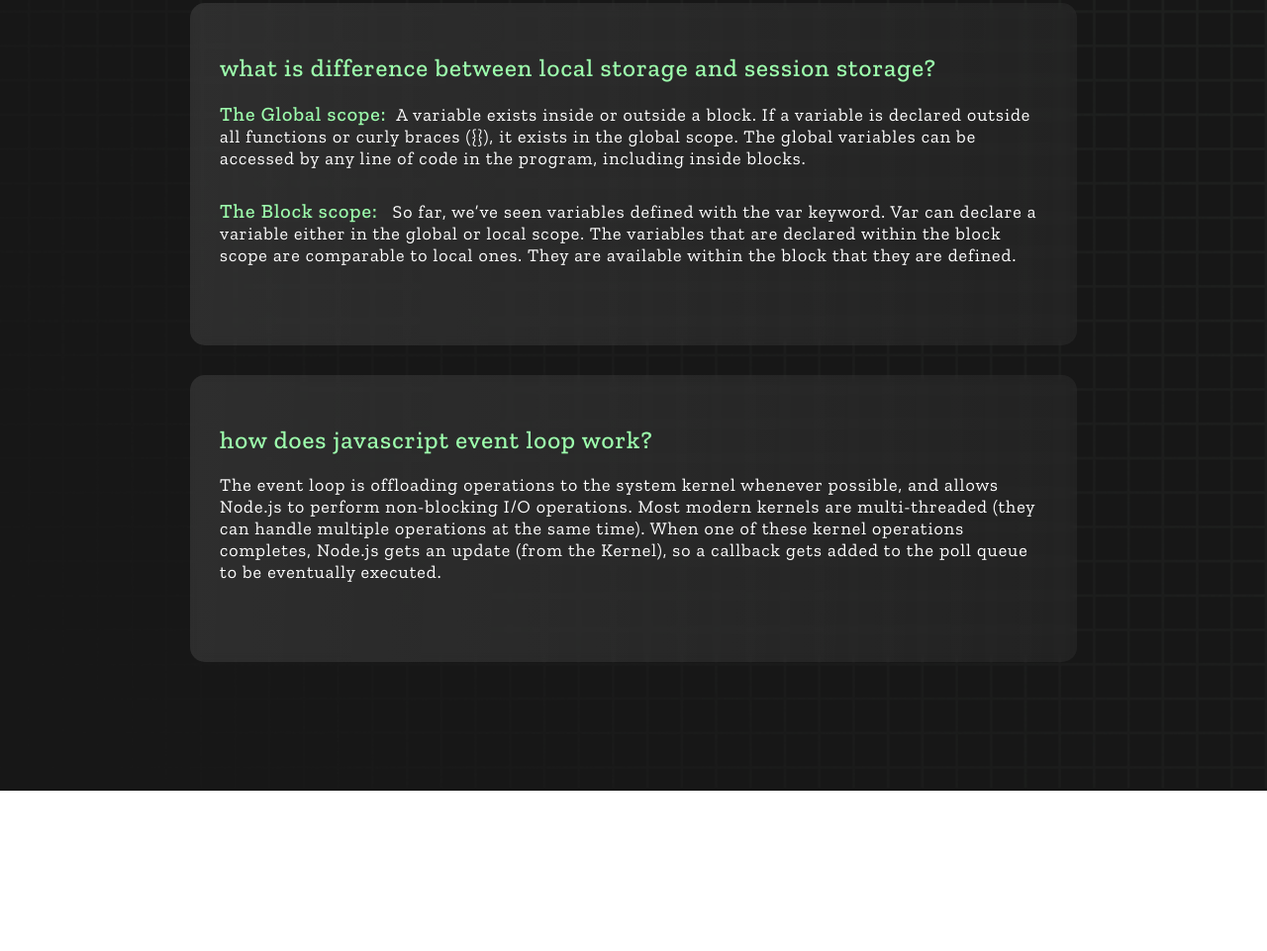
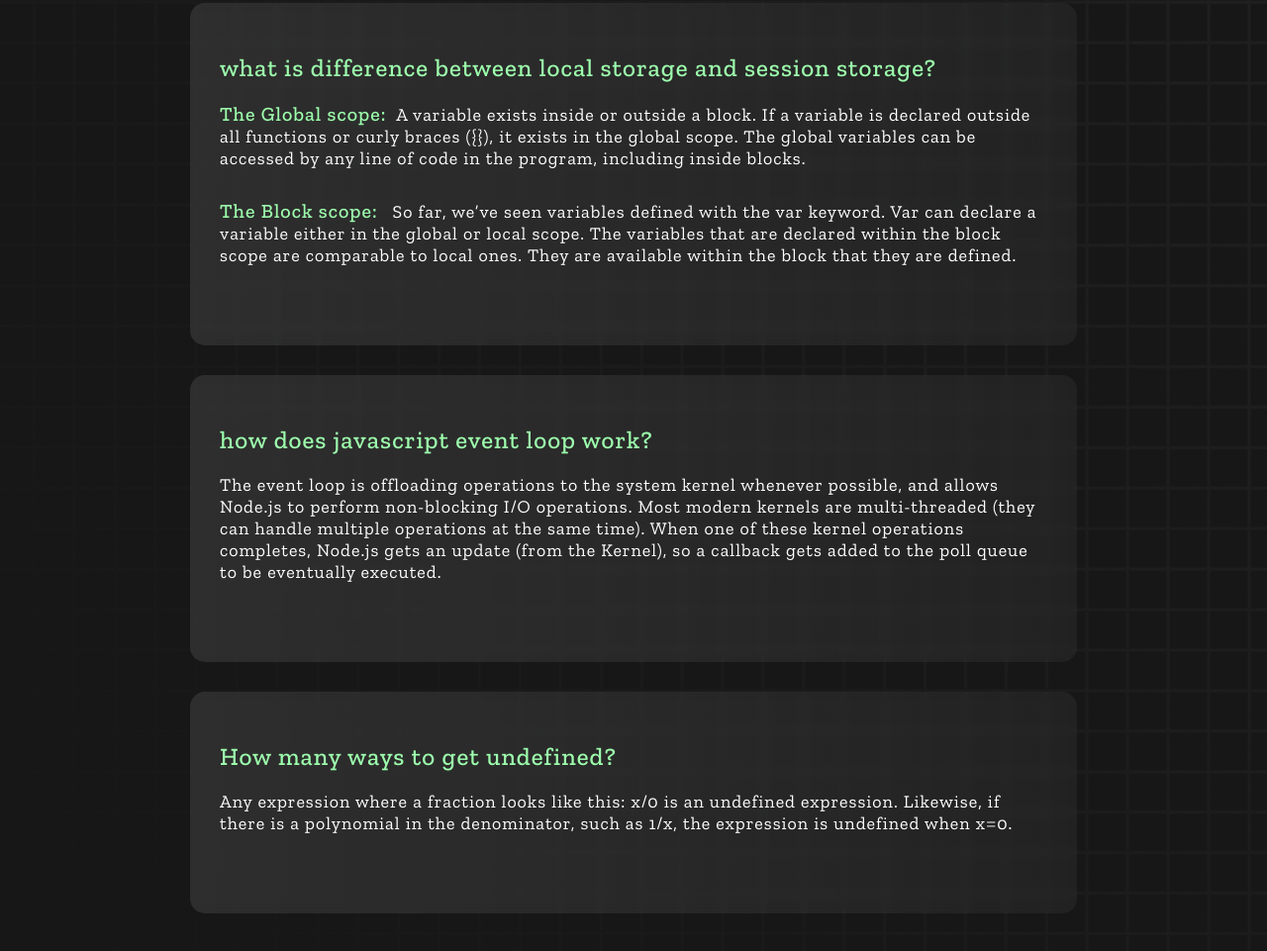
Before and after one commit to majumderpm/assignment-7, a plain HTML site: page blog.html in a window 1280 px wide. Shown: the part 623-1584 px from the top of the page at 99% size. Before the commit the page ends 1422 px from the top, so only its background shows below. Drawn offline with nearby package versions, Linux system fonts and the light colour scheme.

Commit message:
add undefined quction and answer

```diff
--- a/blog.html
+++ b/blog.html
@@ -35,6 +35,12 @@
                 <h5> how does javascript event loop work? </h5>
                 <p>The event loop is offloading operations to the system kernel whenever possible, and allows Node.js to perform non-blocking I/O operations. Most modern kernels are multi-threaded (they can handle multiple operations at the same time). When one of these kernel operations completes, Node.js gets an update (from the Kernel), so a callback gets added to the poll queue to be eventually executed.</p>
             </div>
+            <div class="quction_list">
+                <h5> How many ways to get undefined? </h5>
+                <p>Any expression where a fraction looks like this: x/0 is an undefined expression. Likewise, if there is a polynomial in the denominator, such as 1/x, the expression is undefined when x=0.</p>
+            </div>
+        </div>
+
         </div>
     </section>
   </body>
```
